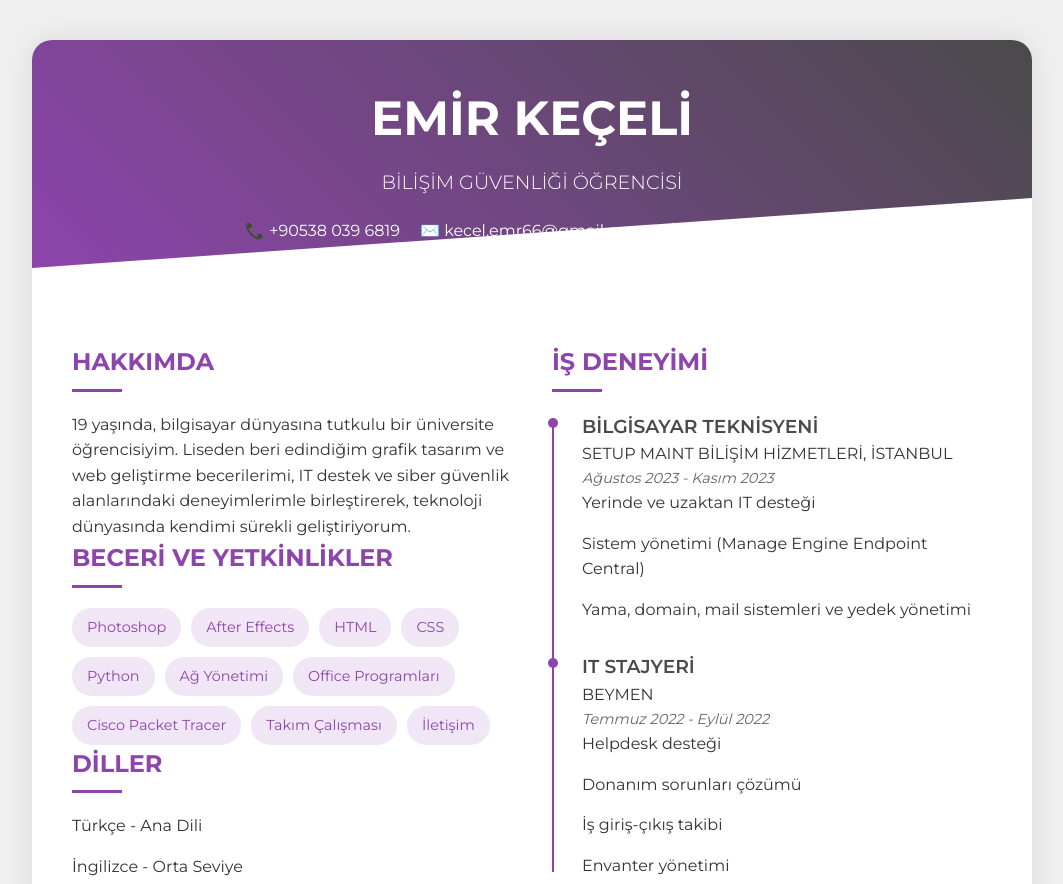
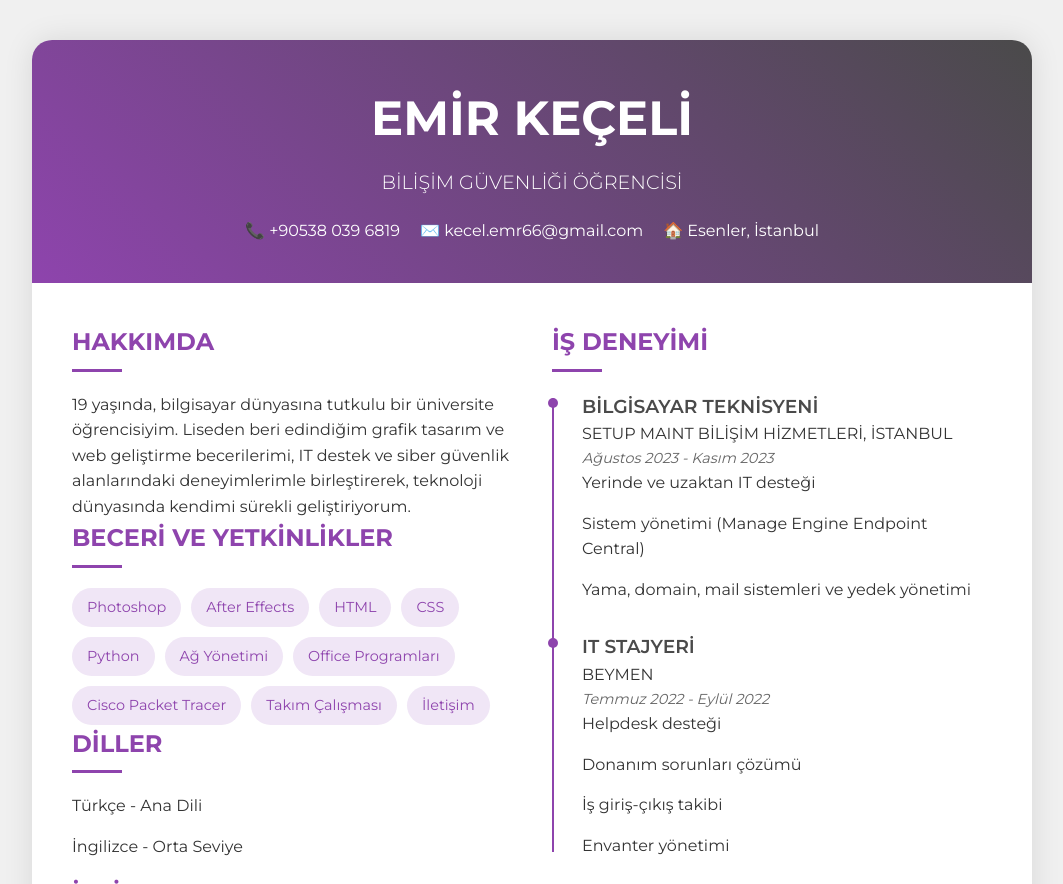
Before and after one commit to EmirKeceli/EmirKeceli.github.io, a plain HTML site: page index.html in a window 1280 px wide. Shown: the top 884 px of the page, without its empty margins (108-1171 px from the left). Drawn offline with Linux system fonts and the light colour scheme.

Commit message:
site düzenleme

```diff
--- a/index.html
+++ b/index.html
@@ -34,18 +34,6 @@
             color: #fff;
             padding: 40px;
             text-align: center;
-            position: relative;
-        }
-
-        header::after {
-            content: "";
-            position: absolute;
-            bottom: -50px;
-            left: 0;
-            right: 0;
-            height: 100px;
-            background: #fff;
-            transform: skewY(-4deg);
         }
 
         h1 {
@@ -74,7 +62,7 @@
         }
 
         .main-content {
-            padding: 60px 40px 40px;
+            padding: 40px;
             display: grid;
             grid-template-columns: 1fr 1fr;
             gap: 40px;
```
